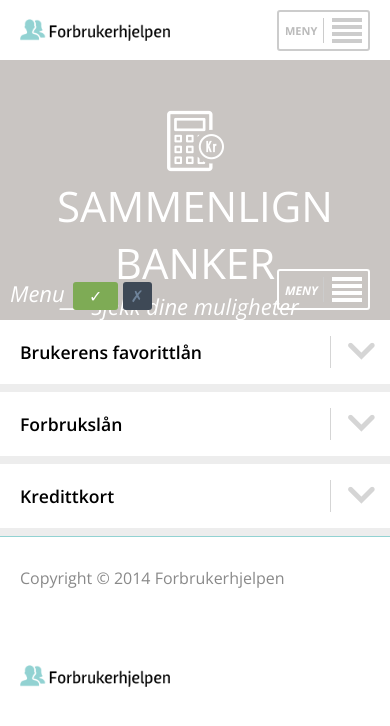
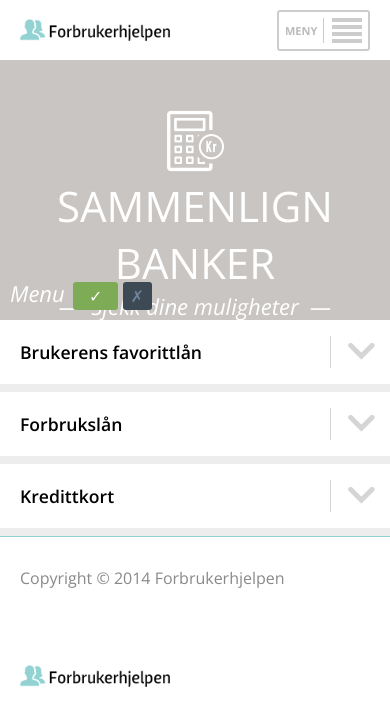
Before and after one commit to front/forbrukerhjelpen-static, a Jekyll site: the page built from campaign.html, in a window 390 px wide. Shown: the top 726 px of the page. Built offline with Jekyll 4.4.1, drawn with Linux system fonts in a browser that asks for light colours; nearby versions of some CDN libraries.

Commit message:
Removed banks categories slider menu on mobile

```diff
--- a/campaign.html
+++ b/campaign.html
@@ -19,10 +19,6 @@ title: Sammenlign Banker
           <label for="s2Off" class="switch switch--off">&#x2717;</label>
       </p>
     </div>
-    <a href="javascript:void(0);" class="bank-menu-toggle campaigns">
-      <span>Meny</span>
-      <div><span></span><span></span><span></span><span></span></div>
-    </a>
   </div>
   <nav class="slide-nav campaigns light-blue-block">
     <ul class="p-container">
--- a/css/style.css
+++ b/css/style.css
@@ -547,7 +547,7 @@ a {
   }
 }
 /* line 120, ../sass/partials/module/partials/_menu.scss */
-.menu-toggle, .bank-menu-toggle {
+.menu-toggle {
   float: right;
   border: 2px solid #ccc;
   padding: 6px 6px;
@@ -558,12 +558,12 @@ a {
 }
 @media (min-width: 720px) {
   /* line 120, ../sass/partials/module/partials/_menu.scss */
-  .menu-toggle, .bank-menu-toggle {
+  .menu-toggle {
     display: none;
   }
 }
 /* line 132, ../sass/partials/module/partials/_menu.scss */
-.menu-toggle > span, .bank-menu-toggle > span {
+.menu-toggle > span {
   display: block;
   float: left;
   text-transform: uppercase;
@@ -574,14 +574,14 @@ a {
   height: 25px;
 }
 /* line 142, ../sass/partials/module/partials/_menu.scss */
-.menu-toggle > div, .bank-menu-toggle > div {
+.menu-toggle > div {
   display: block;
   float: right;
   border-left: 1px solid #ccc;
   padding-left: 8px;
 }
 /* line 147, ../sass/partials/module/partials/_menu.scss */
-.menu-toggle > div span, .bank-menu-toggle > div span {
+.menu-toggle > div span {
   display: block;
   width: 30px;
   height: 4px;
@@ -589,50 +589,34 @@ a {
   margin-top: 3px;
 }
 /* line 153, ../sass/partials/module/partials/_menu.scss */
-.menu-toggle > div span:first-child, .bank-menu-toggle > div span:first-child {
+.menu-toggle > div span:first-child {
   margin-top: 0;
 }
-/* line 159, ../sass/partials/module/partials/_menu.scss */
-.menu-toggle.campaigns, .bank-menu-toggle.campaigns {
-  position: absolute;
-  right: 20px;
-  bottom: 10px;
-  border: 2px solid #fff;
-}
-/* line 164, ../sass/partials/module/partials/_menu.scss */
-.menu-toggle.campaigns span, .bank-menu-toggle.campaigns span {
-  font-size: 0.75em;
-  color: #fff;
-}
-/* line 168, ../sass/partials/module/partials/_menu.scss */
-.menu-toggle.campaigns div span, .bank-menu-toggle.campaigns div span {
-  background-color: #fff;
-}
-
-/* line 178, ../sass/partials/module/partials/_menu.scss */
+
+/* line 162, ../sass/partials/module/partials/_menu.scss */
 .menu-open .menu-toggle, .bank-menu-toggle {
   border-color: #692f59;
 }
-/* line 180, ../sass/partials/module/partials/_menu.scss */
+/* line 164, ../sass/partials/module/partials/_menu.scss */
 .menu-open .menu-toggle > span, .bank-menu-toggle > span {
   color: #692f59;
 }
-/* line 183, ../sass/partials/module/partials/_menu.scss */
+/* line 167, ../sass/partials/module/partials/_menu.scss */
 .menu-open .menu-toggle > div span, .bank-menu-toggle > div span {
   background-color: #692f59;
 }
 
-/* line 189, ../sass/partials/module/partials/_menu.scss */
+/* line 173, ../sass/partials/module/partials/_menu.scss */
 .menu-icon-laneguiden a {
   background-image: url(../img/menu-icon-1.png);
 }
 
-/* line 192, ../sass/partials/module/partials/_menu.scss */
+/* line 176, ../sass/partials/module/partials/_menu.scss */
 .menu-icon-banker a {
   background-image: url(../img/menu-icon-2.png);
 }
 
-/* line 195, ../sass/partials/module/partials/_menu.scss */
+/* line 179, ../sass/partials/module/partials/_menu.scss */
 .menu-icon-lanevelgeren a {
   background-image: url(../img/menu-icon-3.png);
 }
```
Also changed, not shown: sass/partials/module/partials/_menu.scss (+1 -17 lines).
